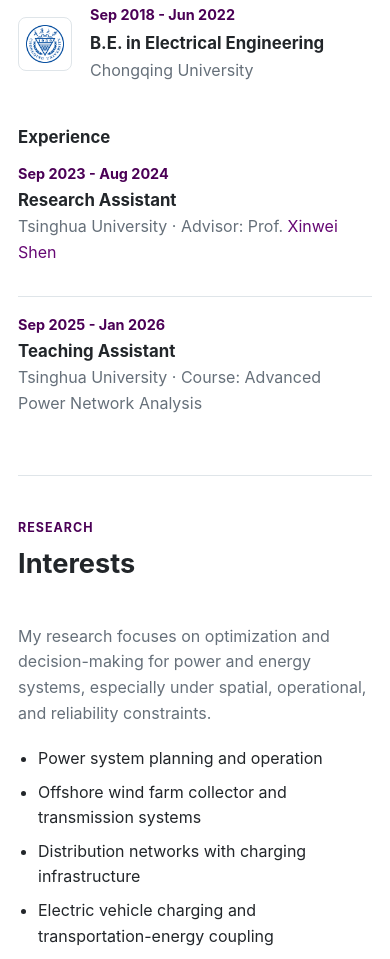
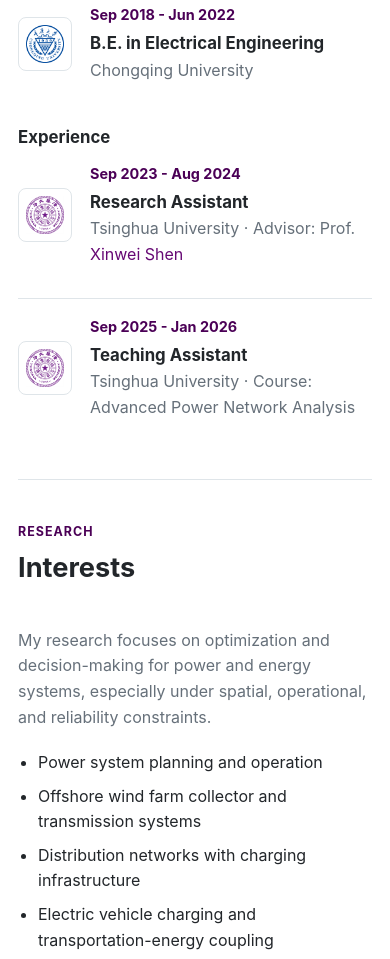
Before and after one commit to thuwenhaogao/Website, a website: page index.html in a window 390 px wide. Shown: the part 1290-2249 px from the top of the page. Drawn offline with Linux system fonts and the light colour scheme.

Commit message:
Add Tsinghua logos to experience

```diff
--- a/assets/css/styles.css
+++ b/assets/css/styles.css
@@ -293,13 +293,10 @@ h3 {
   border-top: 1px solid var(--line);
 }
 
-.education-list article {
+.education-list article,
+.experience-list article {
   grid-template-columns: 72px 150px minmax(0, 1fr);
   align-items: center;
-}
-
-.experience-list article {
-  grid-template-columns: 150px minmax(0, 1fr);
 }
 
 .education-list article:first-child,
@@ -569,14 +566,17 @@ address {
     gap: 4px;
   }
 
-  .education-list article {
+  .education-list article,
+  .experience-list article {
     grid-template-columns: 58px minmax(0, 1fr);
     gap: 8px 14px;
     align-items: center;
   }
 
   .education-list time,
-  .education-list article > div {
+  .education-list article > div,
+  .experience-list time,
+  .experience-list article > div {
     grid-column: 2;
   }
 
@@ -587,10 +587,6 @@ address {
     padding: 7px;
   }
 
-  .experience-list article {
-    grid-template-columns: 1fr;
-    gap: 6px;
-  }
 }
 
 @media (max-width: 520px) {
--- a/index.html
+++ b/index.html
@@ -6,7 +6,7 @@
     <meta name="description" content="Wenhao Gao, Ph.D. student in Electrical Engineering at Tsinghua University. Research in power systems, optimization, offshore wind, and electric vehicles.">
     <title>Wenhao Gao | Academic Homepage</title>
     <link rel="preload" href="assets/img/wenhao-gao-portrait.webp" as="image" type="image/webp">
-    <link rel="stylesheet" href="assets/css/styles.css?v=20260512c">
+    <link rel="stylesheet" href="assets/css/styles.css?v=20260512d">
   </head>
   <body>
     <header class="site-header">
@@ -99,6 +99,9 @@
             <h3>Experience</h3>
             <div class="experience-list">
               <article>
+                <figure class="school-logo">
+                  <img src="assets/img/logo-tsinghua.jpg" alt="Tsinghua University emblem" loading="lazy">
+                </figure>
                 <time>Sep 2023 - Aug 2024</time>
                 <div>
                   <h3>Research Assistant</h3>
@@ -106,6 +109,9 @@
                 </div>
               </article>
               <article>
+                <figure class="school-logo">
+                  <img src="assets/img/logo-tsinghua.jpg" alt="Tsinghua University emblem" loading="lazy">
+                </figure>
                 <time>Sep 2025 - Jan 2026</time>
                 <div>
                   <h3>Teaching Assistant</h3>
@@ -224,8 +230,8 @@
       </p>
     </footer>
 
-    <script src="assets/js/config.js?v=20260512c"></script>
+    <script src="assets/js/config.js?v=20260512d"></script>
     <script src="assets/js/publications.js"></script>
-    <script src="assets/js/site.js?v=20260512c"></script>
+    <script src="assets/js/site.js?v=20260512d"></script>
   </body>
 </html>
```
